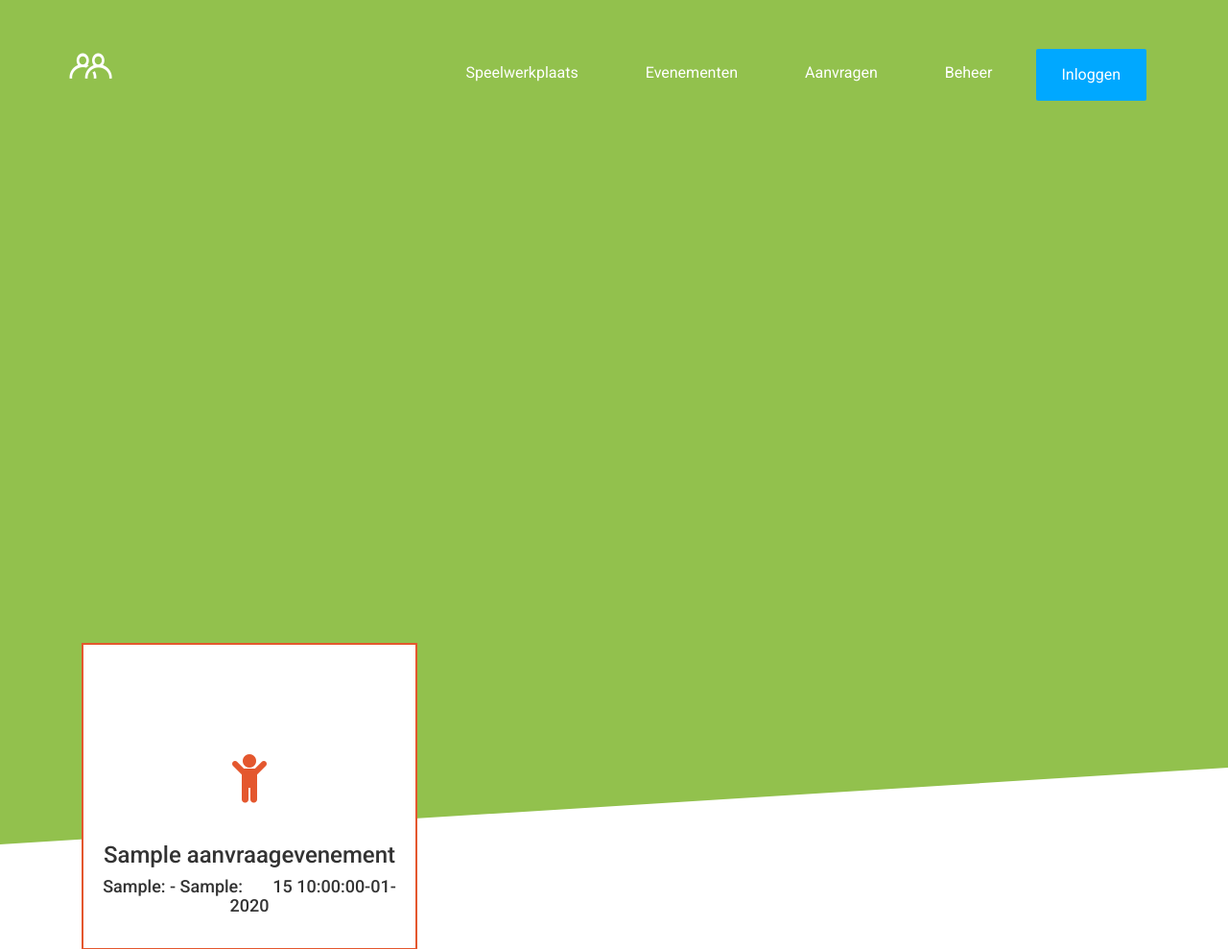
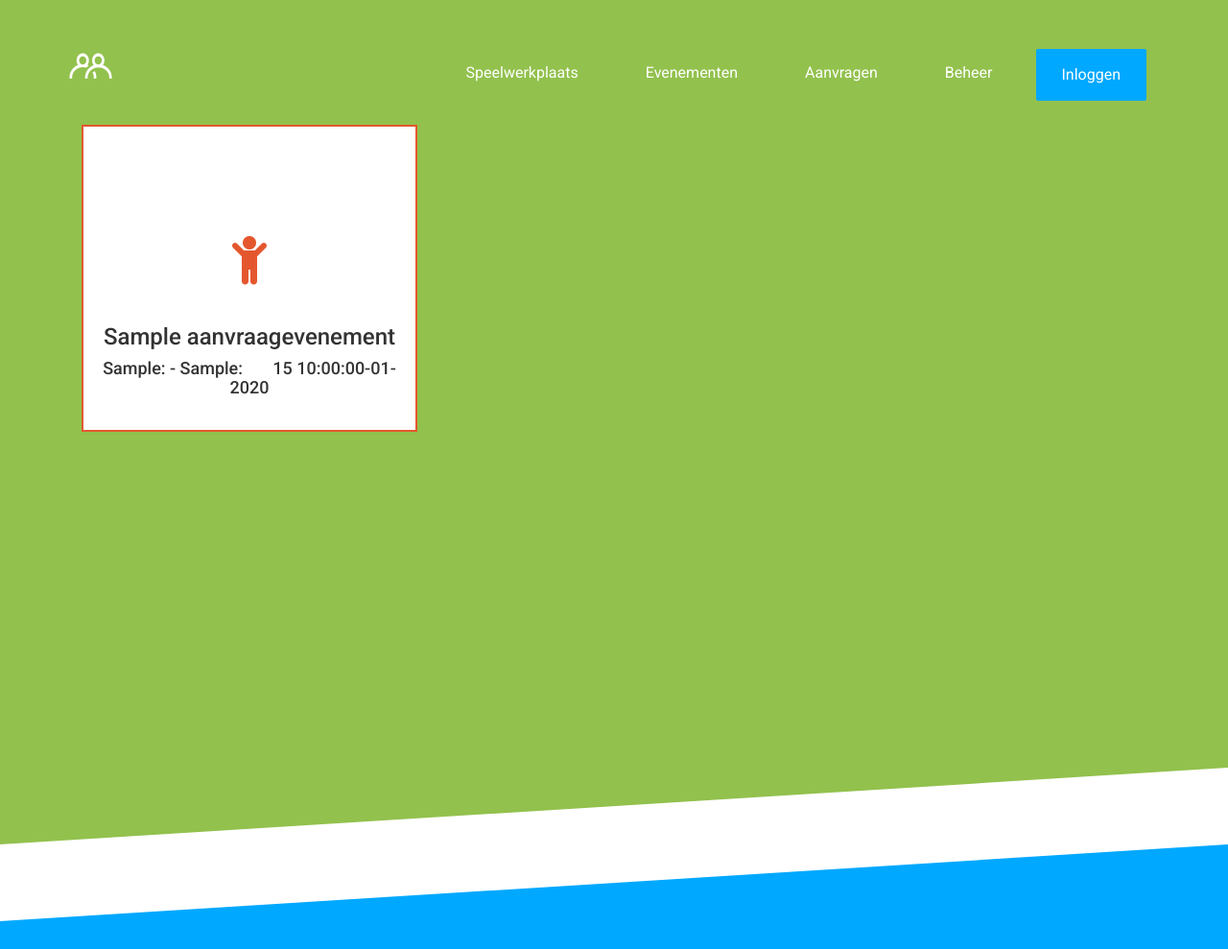
Before and after one commit to Nohsey/ontmoetingsplein, a PHP site: page /beheer.php in a window 1280 px wide. Shown: the top 989 px of the page at 96% size. Run offline with PHP 8.4, Linux system fonts and the light colour scheme; tables that the repository leaves empty or names only in its code hold one stand-in row (values such as "Sample post"); data that the repository does not hold is empty.

Commit message:
Fuck this

```diff
--- a/inaweek/beheer.php
+++ b/inaweek/beheer.php
@@ -102,7 +102,7 @@ if(isset($_POST['btlogin']))
 		<div class="cut cut-top"></div>
 		<div class="container">
 
-			<div class="row services">
+			<div class="row services"  style="margin-top:-500px;">
 
 				<?php
 
--- a/inaweek/evenementen.php
+++ b/inaweek/evenementen.php
@@ -113,7 +113,7 @@ if(isset($_POST['btlogin']))
 		<div class="cut cut-top"></div>
 		<div class="container">
 
-			<div class="row services">
+			<div class="row services"  style="margin-top:-180px;">
 
 				<?php
 
```
